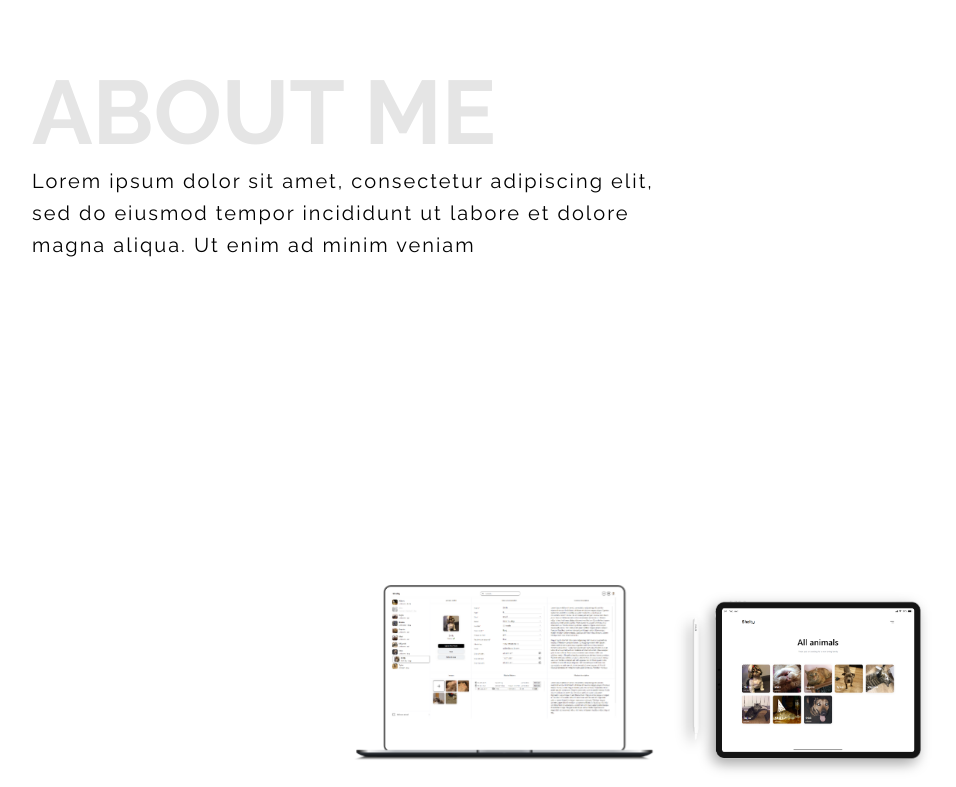
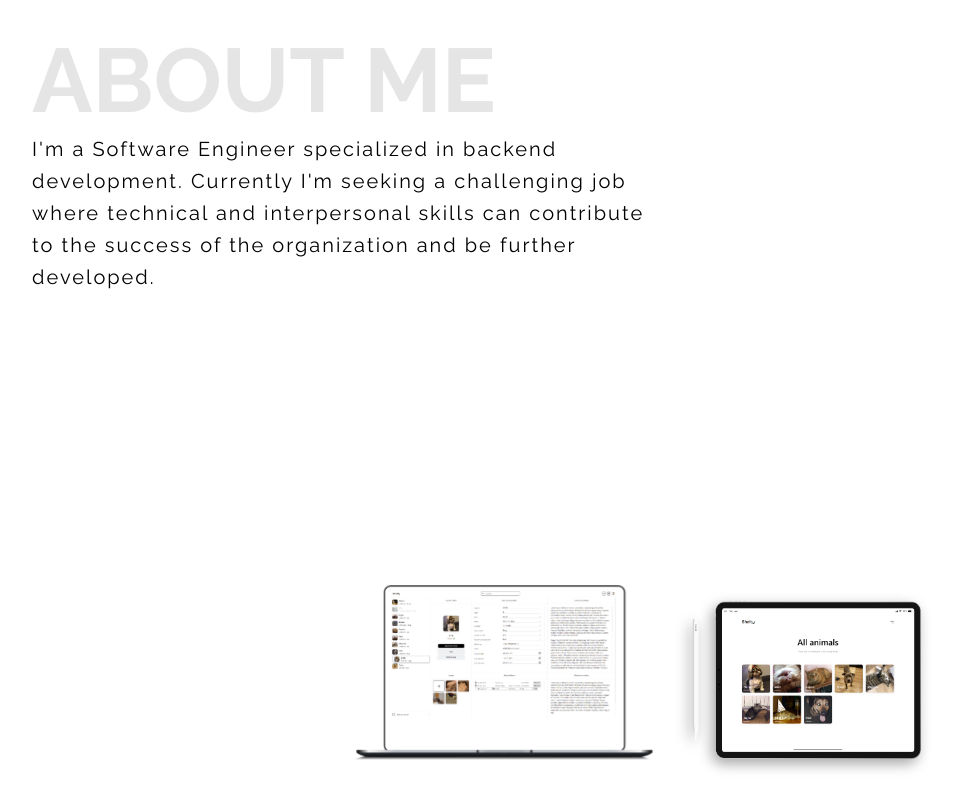
Before and after one commit to kamillobinski/kamillobinski.dev, a React (Create React App) app: page / in a window 1280 px wide. Shown: the part 1040-1827 px from the top of the page, without its empty margins (288-1244 px from the left). Built offline with nearby package versions, Linux system fonts and the light colour scheme.

Commit message:
Update: about me text

```diff
--- a/src/components/about/About.js
+++ b/src/components/about/About.js
@@ -4,7 +4,7 @@ import Text from './text/Text';
 import "./about.css";
 
 const LABEL = "ABOUT ME";
-const TEXT = "Lorem ipsum dolor sit amet, consectetur adipiscing elit, sed do eiusmod tempor incididunt ut labore et dolore magna aliqua. Ut enim ad minim veniam";
+const TEXT = "I'm a Software Engineer specialized in backend development. Currently I'm seeking a challenging job where technical and interpersonal skills can contribute to the success of the organization and be further developed.";
 
 const About = () => {
     return (
```
